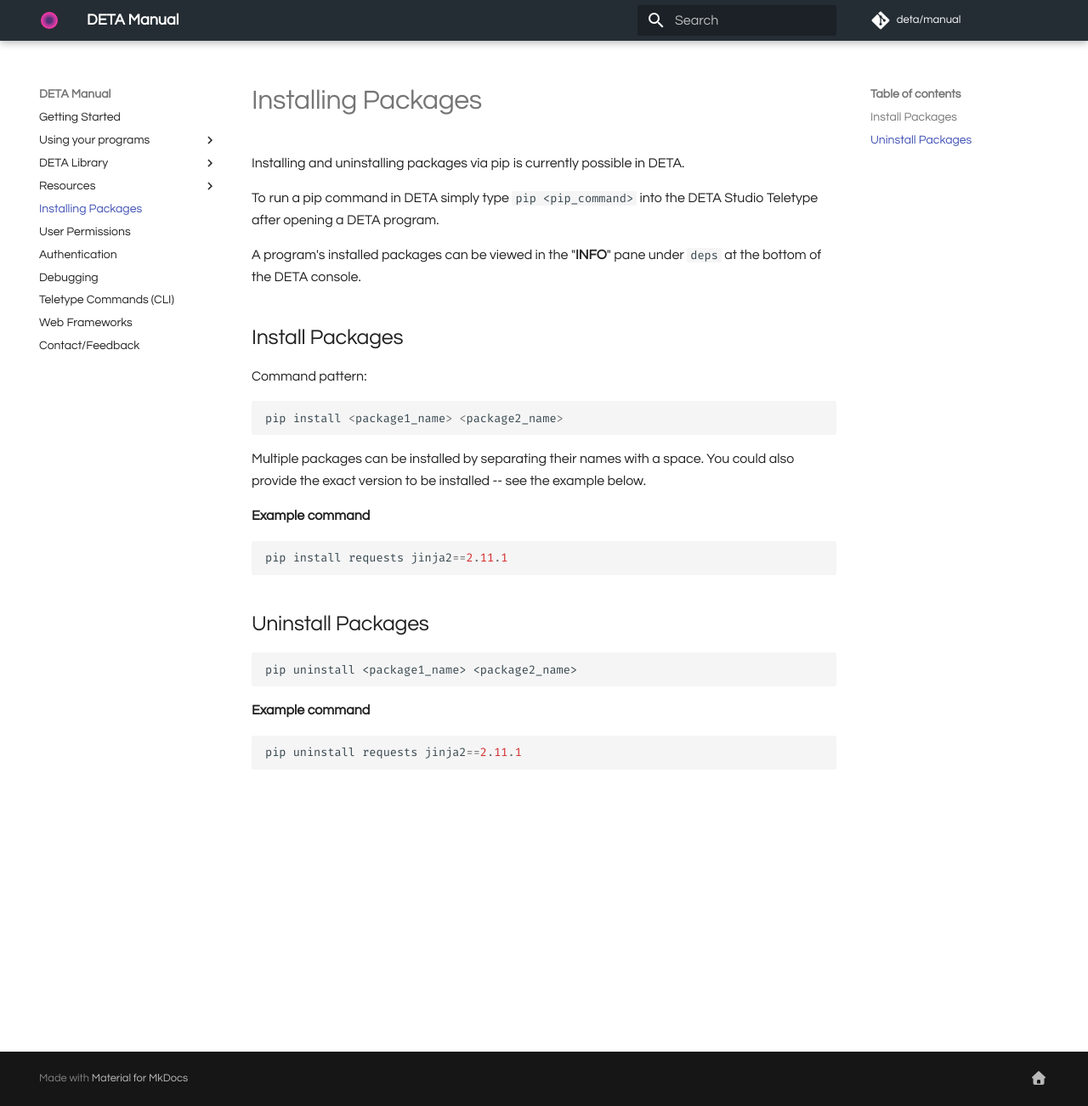
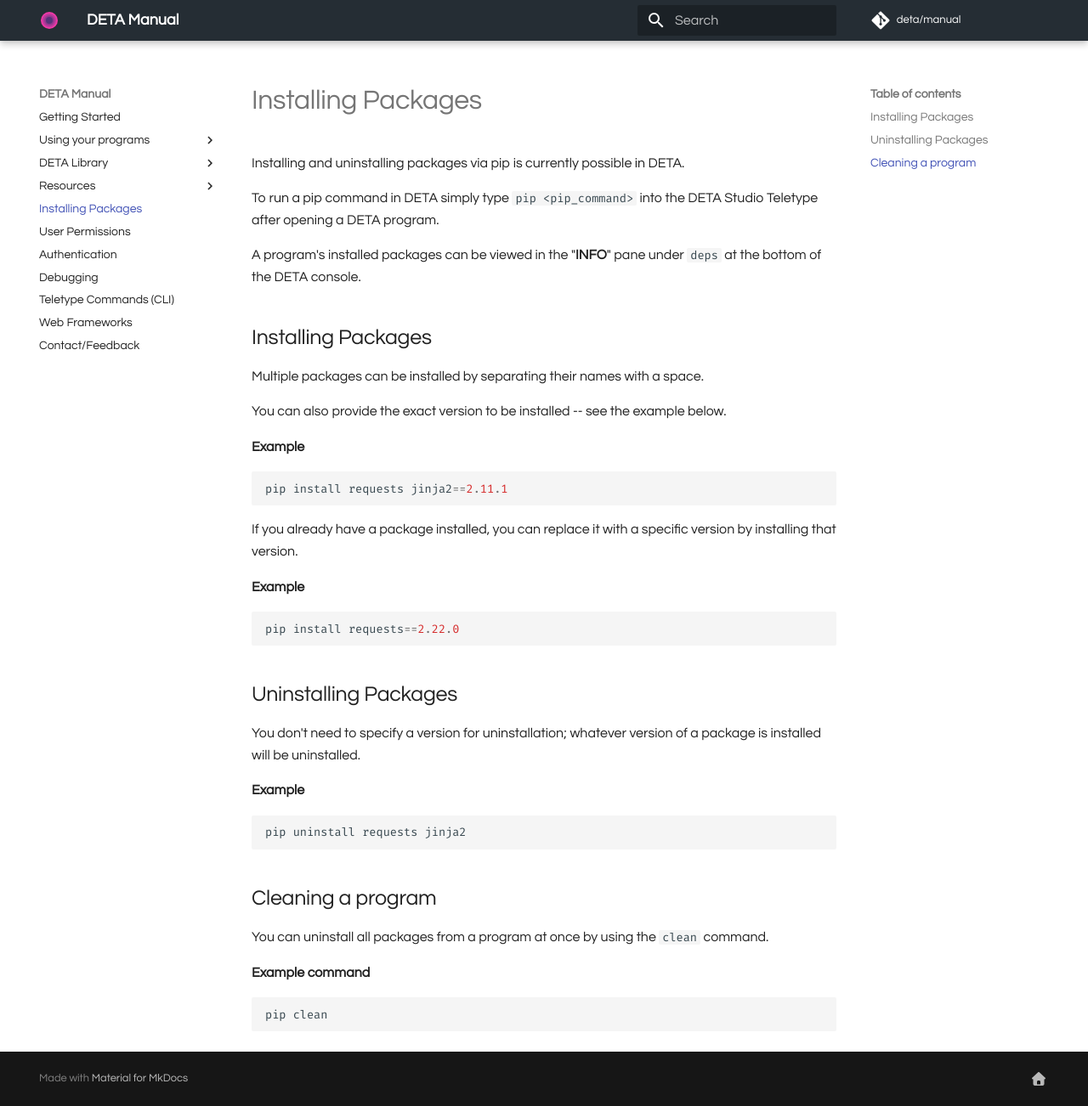
Before and after one commit to fmquaglia/manual, an MkDocs documentation site: the page built from docs/packages.md, in a window 1280 px wide and 1302 px high. Shown: the whole window at 85% size. Built offline with MkDocs 1.6.1 and Material for MkDocs 9.7.7, drawn with Linux system fonts in a browser that asks for light colours; comment, search, counter and statistics services are not loaded.

Commit message:
lib 22, pip clean

````diff
--- a/docs/packages.md
+++ b/docs/packages.md
@@ -5,28 +5,39 @@ To run a pip command in DETA simply type `pip <pip_command>` into the DETA Studi
 A program's installed packages can be viewed in the "**INFO**" pane under `deps` at the bottom of the DETA console.
 
 
-## Install Packages
+## Installing Packages
 
-Command pattern:
+Multiple packages can be installed by separating their names with a space.
 
-```ruby
-pip install <package1_name> <package2_name>
-```
+You can also provide the exact version to be installed -- see the example below.
 
-Multiple packages can be installed by separating their names with a space. You could also provide the exact version to be installed -- see the example below.
-
-**Example command**
+**Example**
 ```ruby
 pip install requests jinja2==2.11.1
 ```
 
-## Uninstall Packages
+If you already have a package installed, you can replace it with a specific version by installing that version.
 
-```shell
-pip uninstall <package1_name> <package2_name>
+**Example**
+```ruby
+pip install requests==2.22.0
 ```
+
+## Uninstalling Packages
+
+You don't need to specify a version for uninstallation; whatever version of a package is installed will be uninstalled.
+
+**Example**
+```ruby
+pip uninstall requests jinja2
+```
+
+
+## Cleaning a program
+
+You can uninstall all packages from a program at once by using the `clean` command.
 
 **Example command**
 ```ruby
-pip uninstall requests jinja2==2.11.1
+pip clean
 ```
````
Also changed, not shown: docs/lib/cron.md (+1 -0 lines), docs/lib/http.md (+1 -0 lines), docs/lib/run.md (+1 -0 lines).
